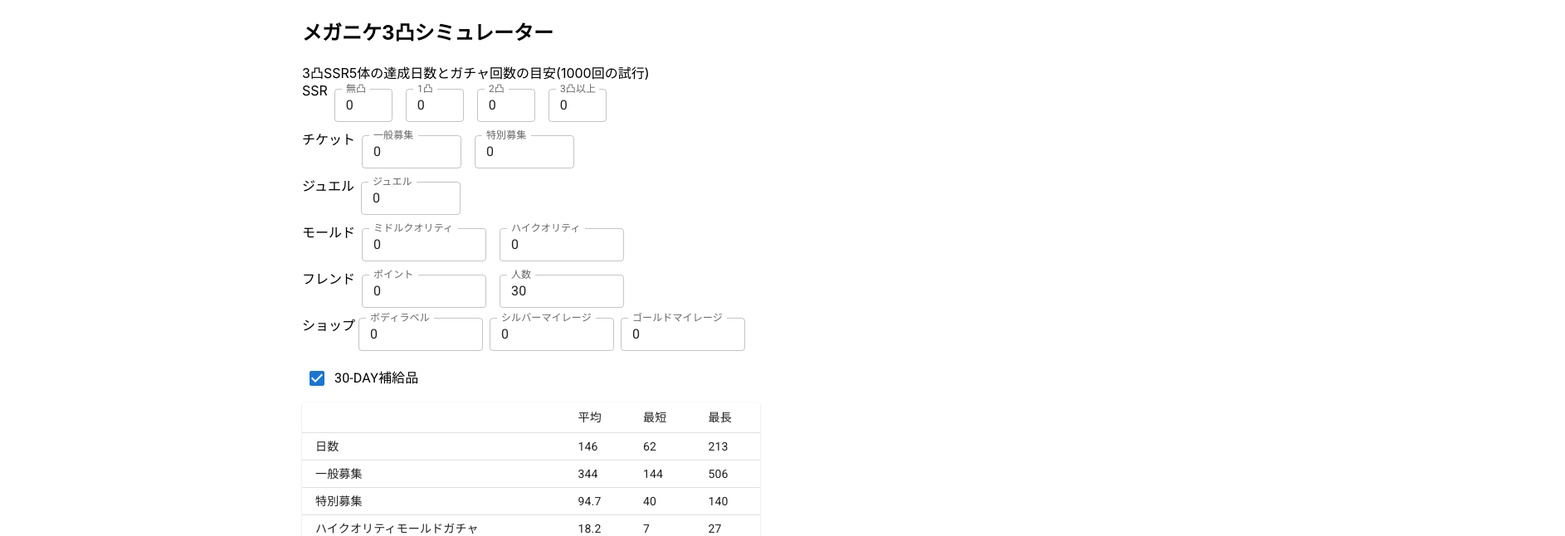
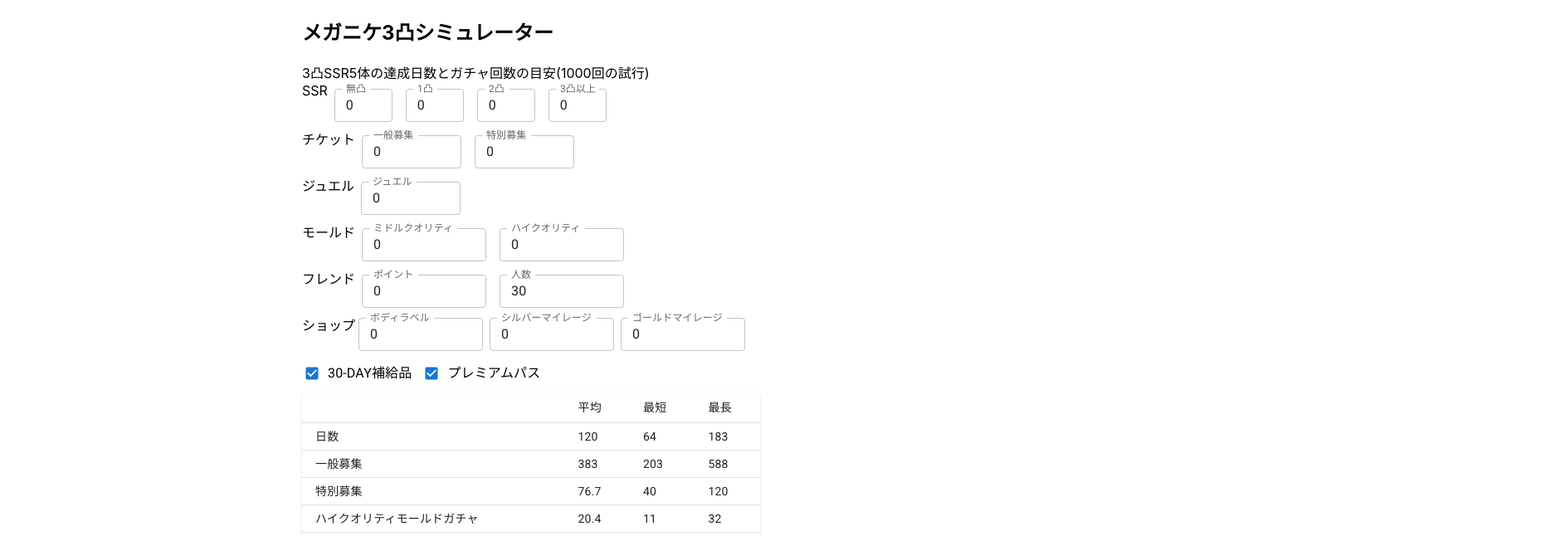
Before and after one commit to taroy5913/nikke-simulator, a React (Create React App) app: page / in a window 1280 px wide. Shown: the top 646 px of the page at 83% size, 1886 px wide, since content can reach past the window. Built offline with nearby package versions, Linux system fonts and the light colour scheme.

Commit message:
#2 add premium pass option

```diff
--- a/src/App.tsx
+++ b/src/App.tsx
@@ -1,4 +1,4 @@
-import { Box, Checkbox, FormControlLabel, FormGroup, Grid, Paper, Table, TableBody, TableCell, TableContainer, TableHead, TableRow, TextField } from '@mui/material';
+import { Box, Checkbox, FormControl, FormControlLabel, FormGroup, Grid, Paper, Table, TableBody, TableCell, TableContainer, TableHead, TableRow, TextField } from '@mui/material';
 import { Container } from '@mui/system';
 import React from 'react';
 
@@ -26,6 +26,7 @@ interface Props {
   mileageShopPoints: number;
   advancedMileageShopPoints: number;
   useSubscription: boolean;
+  usePremiumPass: boolean;
 }
 interface Sample {
   days: number;
@@ -76,6 +77,10 @@ const simulate = (props: Props): Sample => {
     middleQualityMolds += 5; // daily mission
     if (t % 30 < 15) { // season pass
       middleQualityMolds += [10, 2, 2, 2, 10, 2, 2, 2, 2, 10, 2, 2, 2, 2, 10][t % 30];
+      if (props.usePremiumPass) {
+        highQualityMolds += [5, 3, 3, 3, 7, 3, 3, 3, 3, 7, 3, 3, 3, 3, 0][t % 30];
+        vouchers += [5, 1, 1, 1, 3, 1, 1, 1, 1, 3, 1, 1, 1, 1, 3][t % 30];
+      }
     }
     friendPoints += numFriends;
 
@@ -259,7 +264,6 @@ const App = () => {
   const [numSSR1, setNumSSR1] = React.useState<string>("0");
   const [numSSR2, setNumSSR2] = React.useState<string>("0");
   const [numSSR3, setNumSSR3] = React.useState<string>("0");
-  const [useSubscription, setUseSubscription] = React.useState<boolean>(true);
   const [vouchers, setVouchers] = React.useState<string>("0");
   const [advancedVouchers, setAdvancedVouchers] = React.useState<string>("0");
   const [gems, setGems] = React.useState<string>("0");
@@ -270,6 +274,10 @@ const App = () => {
   const [numFriends, setNumFriends] = React.useState<string>("30");
   const [mileageShopPoints, setMileageShopPoints] = React.useState<string>("0");
   const [advancedMileageShopPoints, setAdvancedMileageShopPoints] = React.useState<string>("0");
+
+  const [useSubscription, setUseSubscription] = React.useState<boolean>(true);
+  const [usePremiumPass, setUsePremiumPass] = React.useState<boolean>(true);
+
   const totalSSRUnits = 36; // 6体がピルグリム
 
   const result = predict({
@@ -290,7 +298,8 @@ const App = () => {
     numFriends: Int(numFriends),
     mileageShopPoints: Int(mileageShopPoints),
     advancedMileageShopPoints: Int(advancedMileageShopPoints),
-    useSubscription
+    useSubscription,
+    usePremiumPass
   });
   return (
     <Container maxWidth="sm">
@@ -330,10 +339,13 @@ const App = () => {
             <TextField label="シルバーマイレージ" value={mileageShopPoints} onChange={e => setMileageShopPoints(e.target.value)} variant="outlined" size="small" style={{width: 150}} />
             <TextField label="ゴールドマイレージ" value={advancedMileageShopPoints} onChange={e => setAdvancedMileageShopPoints(e.target.value)} variant="outlined" size="small" style={{width: 150}} />
           </Box>
-          <Box component="form" sx={{"& > :not(style)": {m: 1, width: "25ch"}}}>
-            <FormGroup>
-              <FormControlLabel control={<Checkbox checked={useSubscription} onChange={e => setUseSubscription(!useSubscription)} />} label="30-DAY補給品" />
-            </FormGroup>
+          <Box component="form" sx={{"& > :not(style)": {m: 0.5, width: "150ch"}}}>
+            <FormControl sx={{m: 3}} component="fieldset" variant='standard'>
+              <FormGroup row>
+                <FormControlLabel control={<Checkbox size="small" checked={useSubscription} onChange={e => setUseSubscription(e.target.checked)} />} label="30-DAY補給品" />
+                <FormControlLabel control={<Checkbox size="small" checked={usePremiumPass} onChange={e => setUsePremiumPass(e.target.checked)} />} label="プレミアムパス" />
+              </FormGroup>
+            </FormControl>
           </Box>
         </div>
       </Box>
```
